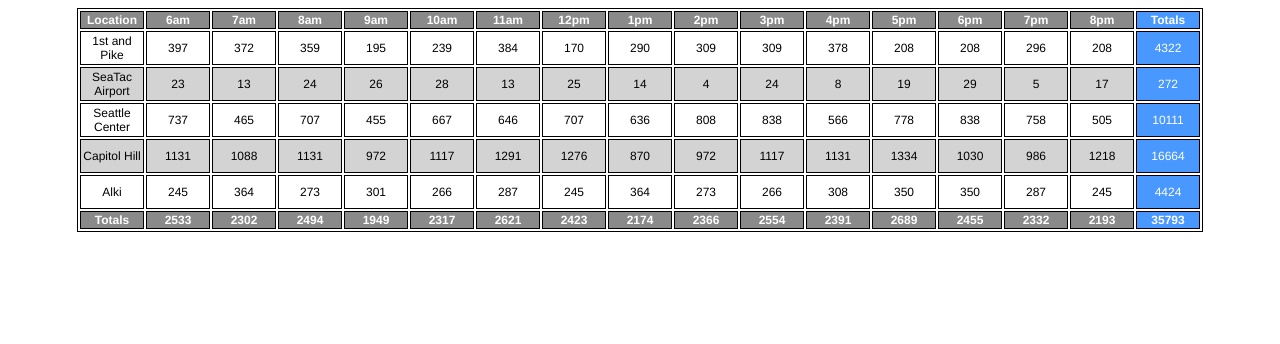
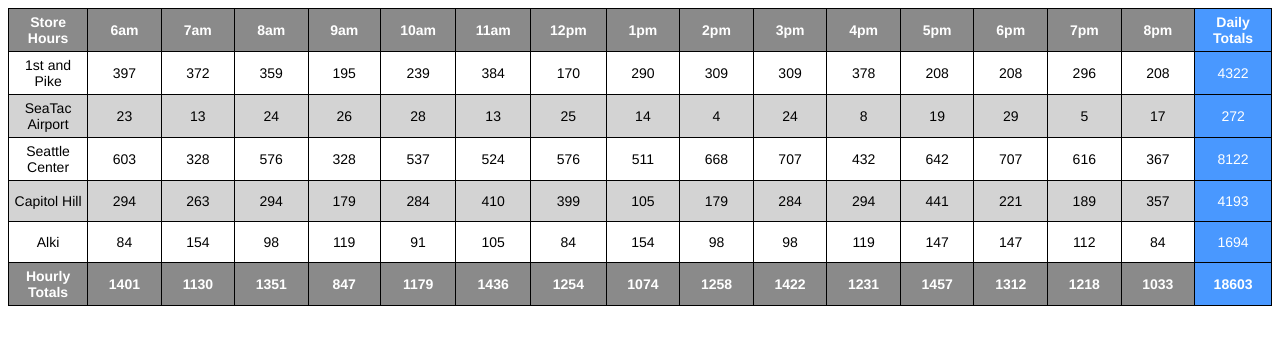
Before and after one commit to OviParasca/cookie-stand, a plain HTML site: page index.html in a window 1280 px wide. Drawn offline with Linux system fonts and the light colour scheme.

Commit message:
addded a bit more fine-tuning to the css and app.js

```diff
--- a/app.js
+++ b/app.js
@@ -42,9 +42,9 @@ function MakeLocation(name, minCustPerHour, maxCustPerHour, avgCookieSoldPerHour
 function createStands() {
   new MakeLocation('1st and Pike', 23, 65, 6.3);
   new MakeLocation('SeaTac Airport', 3, 24, 1.2);
-  new MakeLocation('Seattle Center', 45, 85, 10.1);
-  new MakeLocation('Capitol Hill', 60, 95, 14.5);
-  new MakeLocation('Alki', 35, 52, 7.0);
+  new MakeLocation('Seattle Center', 25, 55, 13.1);
+  new MakeLocation('Capitol Hill', 10, 45, 10.5);
+  new MakeLocation('Alki', 12, 22, 7.0);
 };
 createStands();
 
@@ -72,7 +72,7 @@ function createTableHeaderFooter(location, inputArray, totals) {
   trEl.appendChild(tdEl);
   tableEl.appendChild(trEl);
 }
-createTableHeaderFooter('Location', hoursArr, 'Totals')
+createTableHeaderFooter('Store Hours', hoursArr, 'Daily Totals')
 
 // create the rows for the locations, cookies, and their totals for the day
 function createTableBody(location, inputArray, totals) {
@@ -128,6 +128,6 @@ function calculateNetTotals() {
     // console.log('totals for ' + hoursArr[i] + ' : ' + grandTotal);
     totalsArr.push(hourlyTotals);
   }
-  createTableHeaderFooter('Totals', totalsArr, grandTotal);
+  createTableHeaderFooter('Hourly Totals', totalsArr, grandTotal);
 }
 calculateNetTotals();
--- a/style.css
+++ b/style.css
@@ -1,11 +1,19 @@
 * {
  font-family: Helvetica;
- font-size: 12px;
+ font-size: 14px;
 }
 
 table {
+  margin: 0 auto;
+  border-collapse: collapse;
+}
+
+/* all the elements inside the table will inherit from this */
+table * {
+ height: 30px;
+ width: 80px;
+ padding: 5px;
  border: solid black 1px;
- margin: 0 auto;
 }
 
 /* set a separate color for the header/footer rows */
@@ -17,14 +25,12 @@ table tr:first-child, tr:last-child {
 /* header cell */
 th {
  width: 60px;
- border: solid black 1px;
 }
 
 /* standard cell */
 td {
  text-align: center;
  height: 30px;
- border: solid black 1px;
 }
 
 /* set a gray background color for alternating rows */
@@ -37,3 +43,9 @@ table tr td:last-child, th:last-child {
   color: white;
   background-color: rgb(73, 152, 255);
 }
+
+/* cell hover function */
+table tr td:hover {
+  color: black;
+  background-color: yellow;
+}
```
